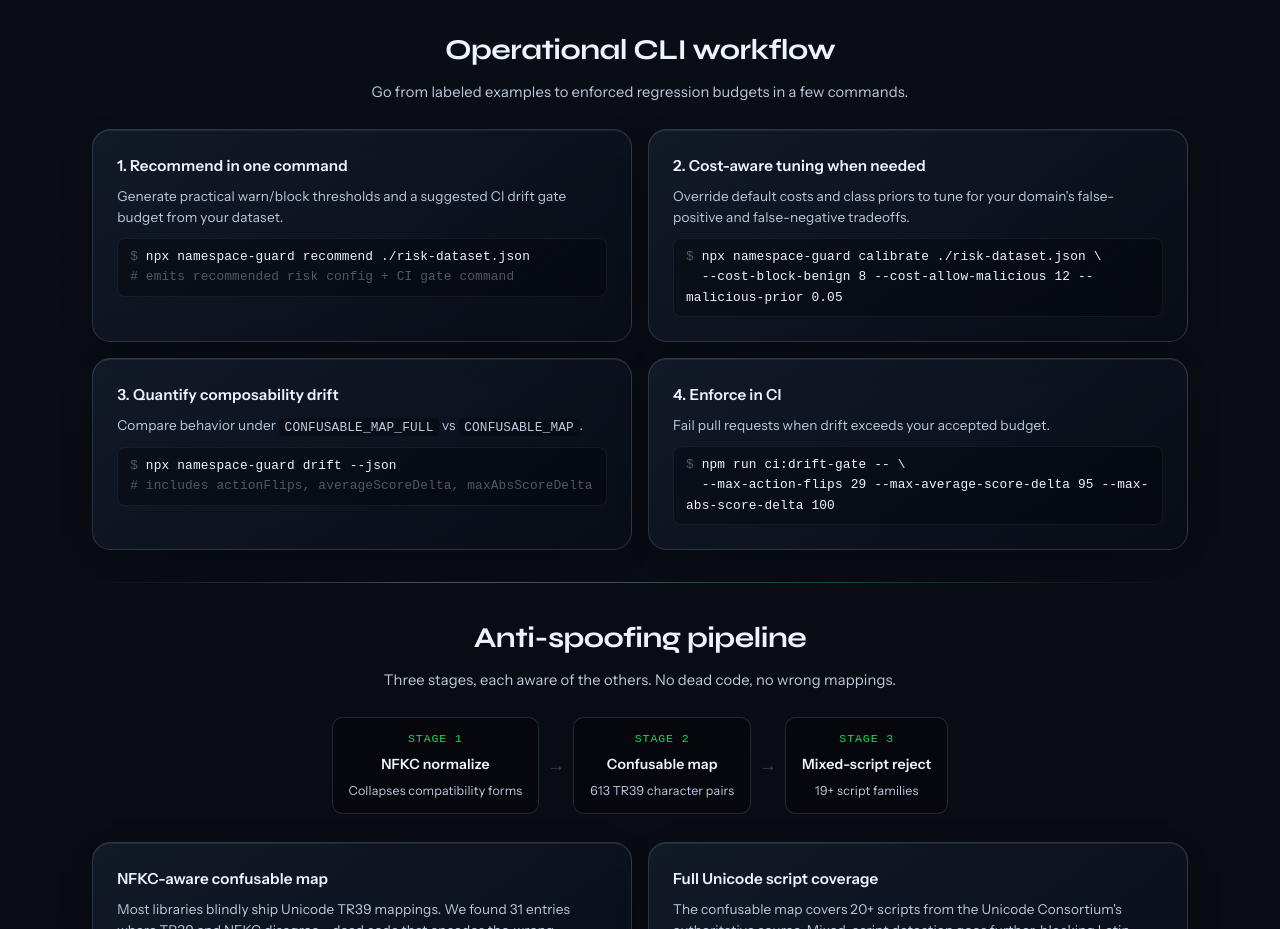
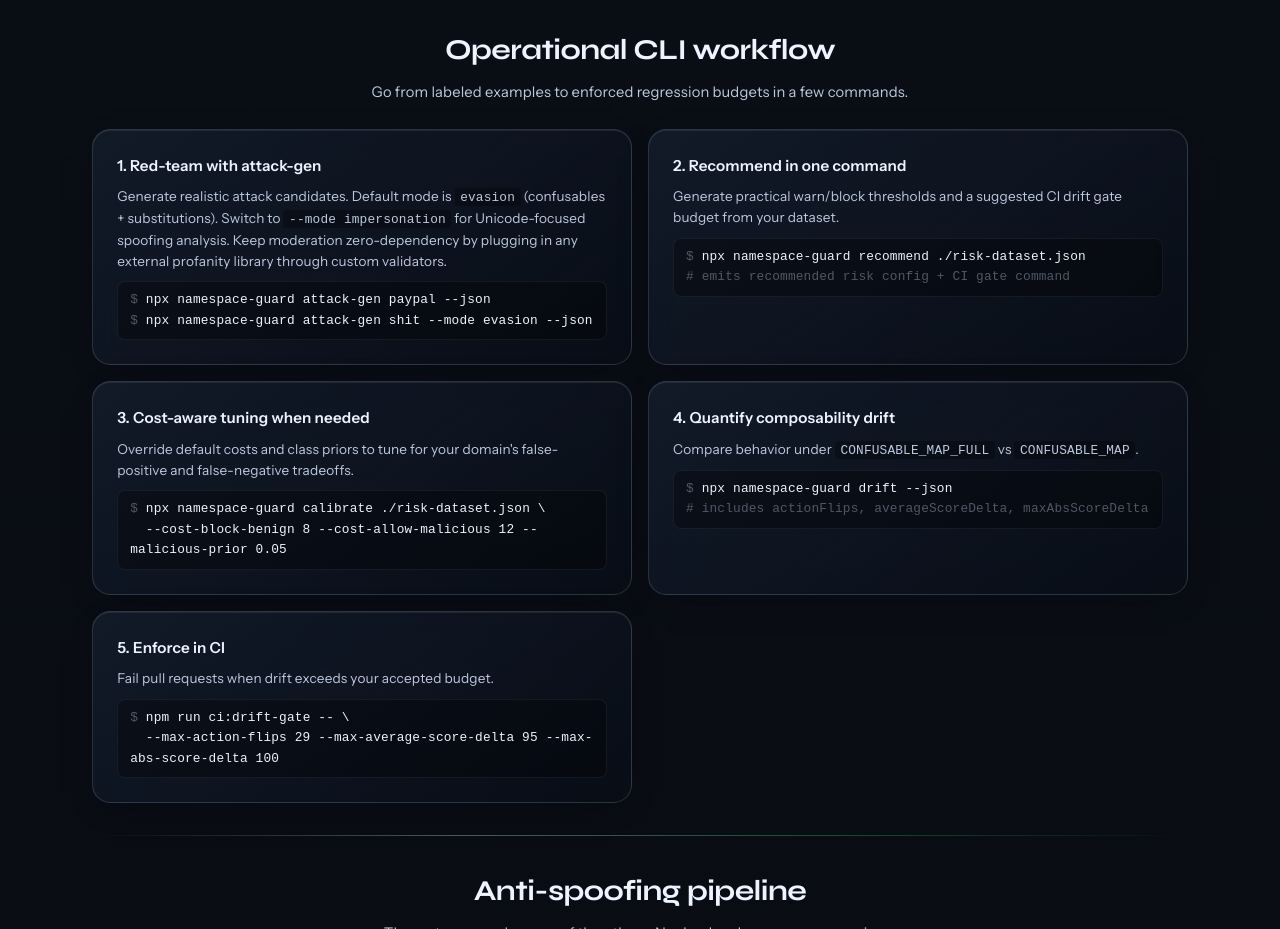
Before and after one commit to paultendo/namespace-guard, a website: page docs/index.html in a window 1280 px wide. Shown: the part 2040-2969 px from the top of the page. Drawn offline with Linux system fonts and the light colour scheme; a web font is replaced by a local one.

Commit message:
docs: update README and playground for evasion defaults and BYO moderation

```diff
--- a/docs/index.html
+++ b/docs/index.html
@@ -1104,7 +1104,15 @@
 
       <div class="insight-cards">
         <div class="glass-card insight-card">
-          <h3>1. Recommend in one command</h3>
+          <h3>1. Red-team with attack-gen</h3>
+          <p>Generate realistic attack candidates. Default mode is <code style="font-size:0.8rem; background:rgba(0,0,0,0.3); padding:0.1rem 0.35rem; border-radius:0.25rem;">evasion</code> (confusables + substitutions). Switch to <code style="font-size:0.8rem; background:rgba(0,0,0,0.3); padding:0.1rem 0.35rem; border-radius:0.25rem;">--mode impersonation</code> for Unicode-focused spoofing analysis. Keep moderation zero-dependency by plugging in any external profanity library through custom validators.</p>
+          <div class="example">
+            <span class="dim">$</span> npx namespace-guard attack-gen paypal --json<br>
+            <span class="dim">$</span> npx namespace-guard attack-gen shit --mode evasion --json
+          </div>
+        </div>
+        <div class="glass-card insight-card">
+          <h3>2. Recommend in one command</h3>
           <p>Generate practical warn/block thresholds and a suggested CI drift gate budget from your dataset.</p>
           <div class="example">
             <span class="dim">$</span> npx namespace-guard recommend ./risk-dataset.json<br>
@@ -1112,7 +1120,7 @@
           </div>
         </div>
         <div class="glass-card insight-card">
-          <h3>2. Cost-aware tuning when needed</h3>
+          <h3>3. Cost-aware tuning when needed</h3>
           <p>Override default costs and class priors to tune for your domain's false-positive and false-negative tradeoffs.</p>
           <div class="example">
             <span class="dim">$</span> npx namespace-guard calibrate ./risk-dataset.json \<br>
@@ -1120,7 +1128,7 @@
           </div>
         </div>
         <div class="glass-card insight-card">
-          <h3>3. Quantify composability drift</h3>
+          <h3>4. Quantify composability drift</h3>
           <p>Compare behavior under <code style="font-size:0.8rem; background:rgba(0,0,0,0.3); padding:0.1rem 0.35rem; border-radius:0.25rem;">CONFUSABLE_MAP_FULL</code> vs <code style="font-size:0.8rem; background:rgba(0,0,0,0.3); padding:0.1rem 0.35rem; border-radius:0.25rem;">CONFUSABLE_MAP</code>.</p>
           <div class="example">
             <span class="dim">$</span> npx namespace-guard drift --json<br>
@@ -1128,7 +1136,7 @@
           </div>
         </div>
         <div class="glass-card insight-card">
-          <h3>4. Enforce in CI</h3>
+          <h3>5. Enforce in CI</h3>
           <p>Fail pull requests when drift exceeds your accepted budget.</p>
           <div class="example">
             <span class="dim">$</span> npm run ci:drift-gate -- \<br>
```
Also changed, not shown: README.md.
